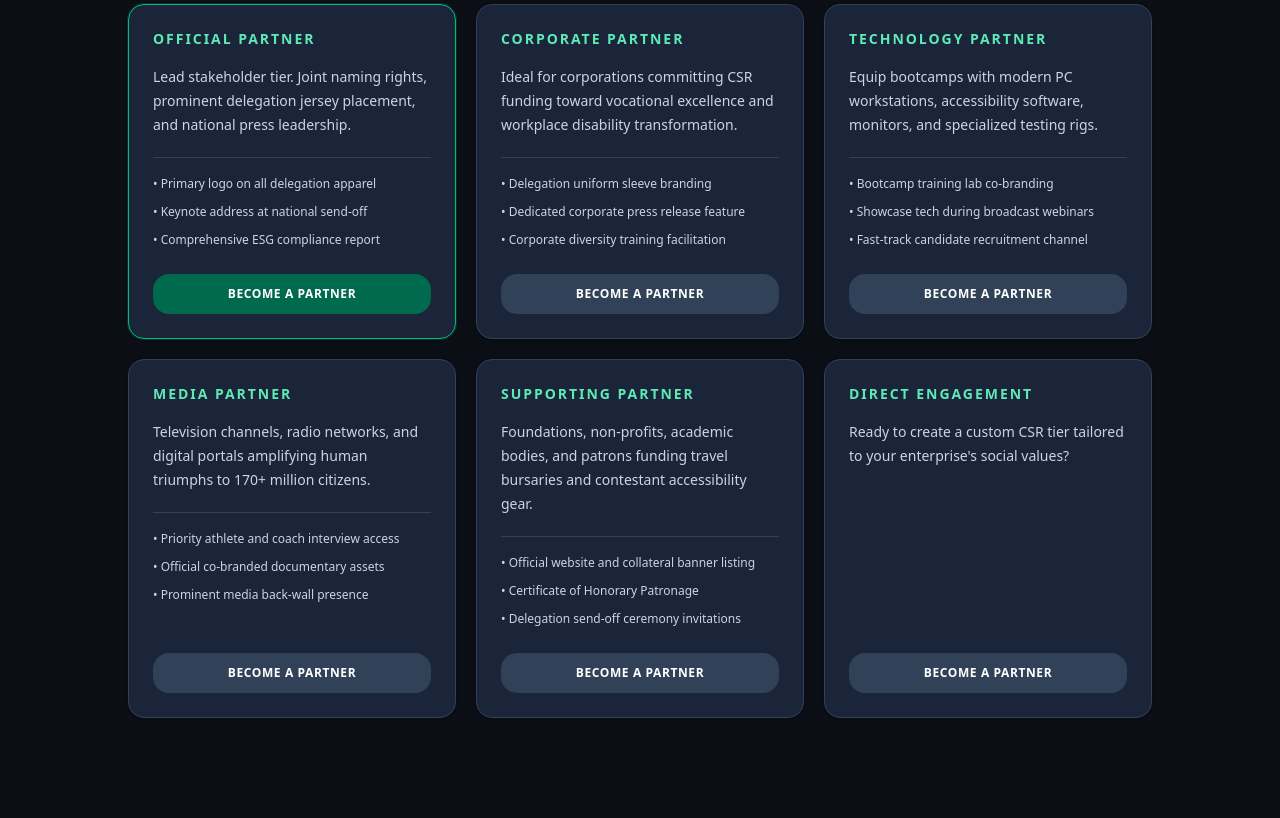
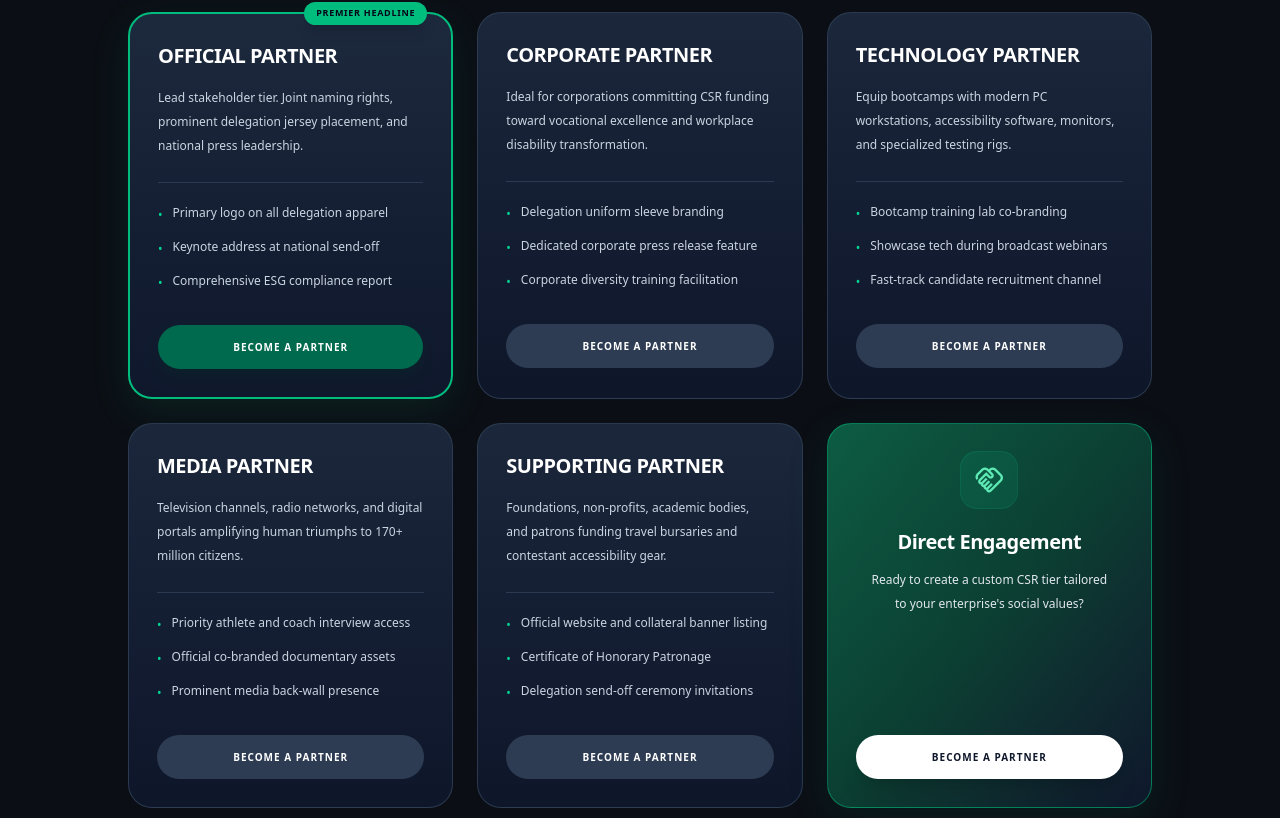
Before and after one commit to faaiisal/abilympicsbd-partners, a Next.js app: page / in a window 1280 px wide. Shown: the part 7402-8220 px from the top of the page. Built offline with nearby package versions, Linux system fonts and the light colour scheme.

Commit message:
Fixed the partner section

```diff
--- a/src/components/Hero.tsx
+++ b/src/components/Hero.tsx
@@ -48,7 +48,7 @@ export function Hero() {
 
           <div className="mx-auto flex max-w-md flex-col items-center justify-center gap-4 sm:max-w-none sm:flex-row">
             <a
-              href="https://partners.epyra.agency"
+              href="#contact"
               target="_blank"
               rel="noreferrer"
               className="inline-flex w-full items-center justify-center gap-2 rounded-xl bg-brand-green px-8 py-4 text-sm font-black uppercase tracking-wider text-white shadow-2xl hover:bg-brand-green-light sm:w-auto"
--- a/src/components/PartnershipForm.tsx
+++ b/src/components/PartnershipForm.tsx
@@ -53,7 +53,7 @@ export function PartnershipForm() {
         <div className="mx-auto max-w-3xl text-center">
           <SectionHeading dark eyebrow="Connect with secretariat" title="Join the Mission to Helsinki 2027" description="Direct portal for corporate sponsors, media allies, technology providers, and academic institutions." />
           <h2 id="contact-title" className="sr-only">Partnership inquiry form</h2>
-          <a href="https://partners.epyra.agency" target="_blank" rel="noreferrer" className="mt-6 inline-flex items-center gap-2 rounded-full bg-brand-green px-8 py-3.5 text-sm font-black uppercase tracking-wider text-white">Become a Partner <span className="material-symbols-outlined" style={{ fontSize: '18px' }} aria-hidden="true">arrow_outward</span></a>
+          <a href="#contact" target="_blank" rel="noreferrer" className="mt-6 inline-flex items-center gap-2 rounded-full bg-brand-green px-8 py-3.5 text-sm font-black uppercase tracking-wider text-white">Become a Partner <span className="material-symbols-outlined" style={{ fontSize: '18px' }} aria-hidden="true">arrow_outward</span></a>
         </div>
 
         {/* Success state */}
--- a/src/components/PartnershipOpportunities.tsx
+++ b/src/components/PartnershipOpportunities.tsx
@@ -9,6 +9,7 @@ export function PartnershipOpportunities() {
       className="scroll-mt-24 bg-brand-charcoal py-20 text-white lg:py-28"
     >
       <div className="container-site">
+        {/* Section heading */}
         <div className="mx-auto max-w-3xl text-center">
           <SectionHeading
             dark
@@ -17,34 +18,114 @@ export function PartnershipOpportunities() {
             description="Choose a documented partnership pathway for the Bangladesh delegation’s road to Helsinki 2027."
           />
         </div>
+
         <h2 id="partnership-opportunities-title" className="sr-only">
           Partnership opportunity categories
         </h2>
 
-        <div className="mx-auto mt-12 grid max-w-5xl gap-5 md:grid-cols-2 lg:grid-cols-3">
-          {partnershipTiers.map((tier) => (
+        {/* Partnership cards */}
+        <div className="mx-auto mt-14 grid max-w-5xl gap-6 md:grid-cols-2 lg:grid-cols-3">
+          {partnershipTiers.map((tier) => {
+            const isDirectEngagement = tier.id === "direct";
+
+            return (
               <article
                 key={tier.id}
-              className={`flex flex-col justify-between rounded-2xl border bg-slate-800/90 p-6 shadow-card ${
+                className={[
+                  "group relative flex min-h-[350px] flex-col overflow-visible rounded-3xl border p-7 transition-all duration-300",
+                  isDirectEngagement
+                    ? "border-emerald-500/50 bg-gradient-to-br from-brand-forest via-[#0B3F32] to-slate-900 shadow-[0_12px_40px_rgba(0,106,78,0.16)] hover:-translate-y-1 hover:border-emerald-400 hover:shadow-[0_20px_50px_rgba(0,106,78,0.24)]"
+                    : tier.isHighlighted
+                      ? "border-2 border-emerald-500 bg-gradient-to-b from-slate-800 to-slate-900 shadow-[0_12px_40px_rgba(16,185,129,0.10)] hover:-translate-y-1 hover:border-emerald-400 hover:shadow-[0_20px_50px_rgba(16,185,129,0.18)]"
+                      : `border-slate-700/80 bg-gradient-to-b from-slate-800/95 to-slate-900/95 hover:-translate-y-1 hover:border-slate-500 hover:shadow-[0_20px_45px_rgba(0,0,0,0.25)] ${tier.hoverBorder ?? ""}`,
+                ].join(" ")}
+              >
+                {/* Premier Headline badge */}
+                {tier.isHighlighted && (
+                  <span className="absolute -top-3 right-6 rounded-full bg-emerald-500 px-3 py-1 text-[9px] font-black uppercase tracking-[0.08em] text-slate-950 shadow-lg">
+                    Premier Headline
+                  </span>
+                )}
+
+                {isDirectEngagement ? (
+                  /* Direct Engagement */
+                  <div className="flex h-full flex-col items-center text-center">
+                    <div
+                      className="flex h-14 w-14 shrink-0 items-center justify-center rounded-2xl bg-emerald-400/10 text-emerald-300 ring-1 ring-emerald-400/20"
+                      aria-hidden="true"
+                    >
+                      <span
+                        className="material-symbols-outlined"
+                        style={{ fontSize: "30px" }}
+                      >
+                        handshake
+                      </span>
+                    </div>
+
+                    <h3 className="mt-5 font-heading text-xl font-black tracking-tight text-white">
+                      {tier.name}
+                    </h3>
+
+                    <p className="mt-3 max-w-[250px] text-xs leading-6 text-slate-200">
+                      {tier.description}
+                    </p>
+
+                    <a
+                      href="#contact"
+                      className="mt-auto w-full rounded-xl bg-white px-4 py-3.5 text-center text-[10px] font-black uppercase tracking-[0.1em] text-slate-900 shadow-xl transition-all duration-200 hover:-translate-y-0.5 hover:bg-slate-100 focus-visible:outline-2 focus-visible:outline-white focus-visible:outline-offset-2"
+                    >
+                      {tier.ctaLabel}
+                    </a>
+                  </div>
+                ) : (
+                  /* Standard Partnership Tier */
+                  <div className="flex h-full flex-col">
+                    <div>
+                      <h3 className="font-heading text-xl font-black tracking-tight text-white">
+                        {tier.name}
+                      </h3>
+
+                      <p className="mt-4 text-xs leading-6 text-slate-300">
+                        {tier.description}
+                      </p>
+
+                      {tier.benefits.length > 0 && (
+                        <ul className="mt-6 space-y-3 border-t border-slate-700/80 pt-5 text-xs leading-5 text-slate-300">
+                          {tier.benefits.map((benefit) => (
+                            <li
+                              key={benefit}
+                              className="flex items-start gap-2.5"
+                            >
+                              <span
+                                className="mt-0.5 shrink-0 text-emerald-400"
+                                aria-hidden="true"
+                              >
+                                •
+                              </span>
+
+                              <span>{benefit}</span>
+                            </li>
+                          ))}
+                        </ul>
+                      )}
+                    </div>
+
+                    <a
+                      href="#contact"
+                      className={[
+                        "mt-8 w-full rounded-xl px-4 py-3.5 text-center text-[10px] font-black uppercase tracking-[0.1em] transition-all duration-200 focus-visible:outline-2 focus-visible:outline-offset-2",
                         tier.isHighlighted
-                  ? "border-emerald-500 ring-1 ring-emerald-500/20"
-                  : "border-slate-700"
-              }`}
+                          ? "bg-brand-green text-white shadow-lg shadow-emerald-950/30 hover:-translate-y-0.5 hover:bg-brand-green-light focus-visible:outline-emerald-400"
+                          : "bg-slate-700/90 text-white hover:-translate-y-0.5 hover:bg-slate-600 focus-visible:outline-emerald-400",
+                      ].join(" ")}
                     >
-              <div>
-              <p className="text-sm font-black uppercase tracking-[0.14em] text-emerald-300">
-                {tier.name}
-              </p>
-              <p className="mt-4 text-sm leading-6 text-slate-300">{tier.description}</p>
-              {tier.benefits.length ? (
-                <ul className="mt-5 space-y-2 border-t border-slate-700 pt-4 text-xs leading-5 text-slate-300">
-                  {tier.benefits.map((benefit) => <li key={benefit}>• {benefit}</li>)}
-                </ul>
-              ) : null}
+                      {tier.ctaLabel}
+                    </a>
                   </div>
-              <a href="#contact" className={`mt-6 block rounded-lg px-4 py-3 text-center text-xs font-black uppercase tracking-wider ${tier.isHighlighted ? "bg-brand-green text-white" : "bg-slate-700 text-white hover:bg-slate-600"}`}>Become a Partner</a>
+                )}
               </article>
-          ))}
+            );
+          })}
         </div>
       </div>
     </section>
```
Lines whose indentation alone changed are shown as unchanged.
